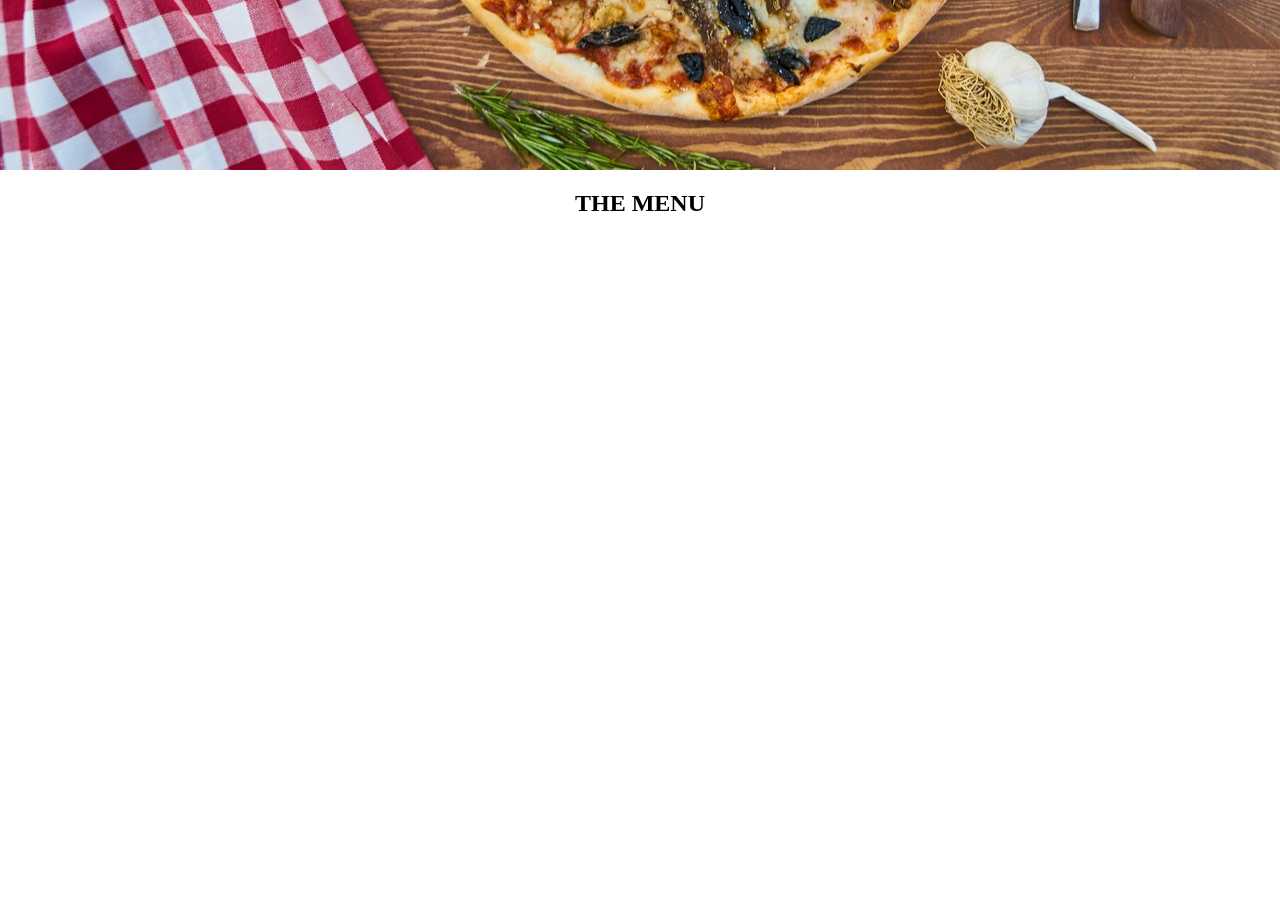
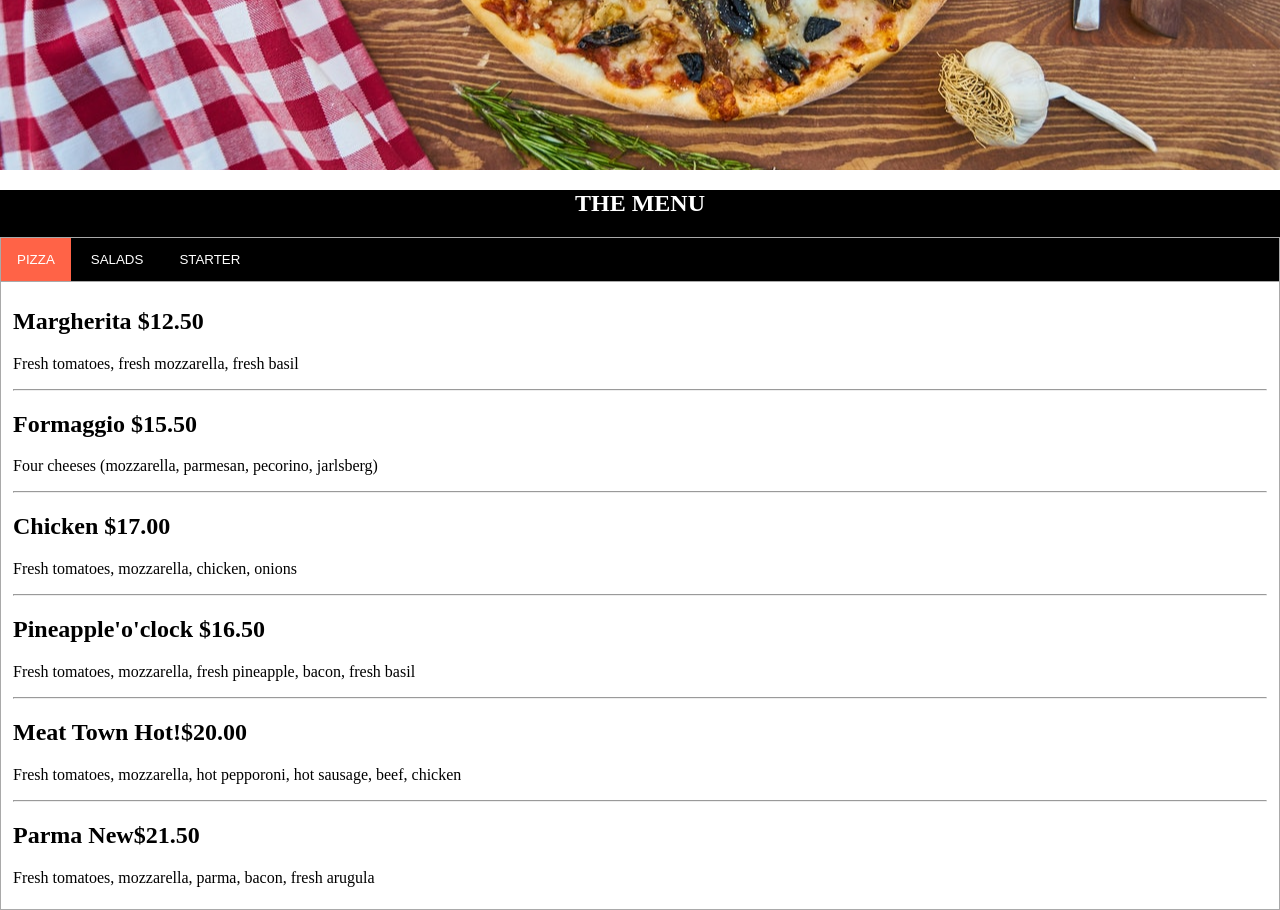
Before and after one commit to Albert4940/Albert-Pizza, a plain HTML site: page index.html in a window 1280 px wide. Shown: the part 500-1410 px from the top of the page. Before the commit the page ends 800 px from the top, so only its background shows below. Drawn offline with Linux system fonts and the light colour scheme.

Commit message:
i add the menu

```diff
--- a/index.html
+++ b/index.html
@@ -19,8 +19,101 @@
         </header>
         <section>
             <div id="menu">
-                <h1>THE MENU</h1>
+                <h1 style="color: white; text-align: center;">THE MENU</h1>
+                <!--tab links-->
+                <div class="tab">
+                    <button id="myButton" class="tablinks" onclick="openMenu(event,'Pizza')">PIZZA</button>
+                    <button class="tablinks" onclick="openMenu(event,'Pasta')">SALADS</button>
+                    <button class="tablinks" onclick="openMenu(event,'Starter')">STARTER</button>
+                </div>
+                <!--Tab Content Pizza-->
+                <div id="Pizza" class="tabcontent" >
+                    <h1><b>Margherita</b> <span class="">$12.50</span></h1>
+                    <p class="">Fresh tomatoes, fresh mozzarella, fresh basil</p>
+                    <hr>
+
+                    <h1><b>Formaggio</b> <span class="">$15.50</span></h1>
+                    <p class="">Four cheeses (mozzarella, parmesan, pecorino, jarlsberg)</p>
+                    <hr>
+
+                    <h1><b>Chicken</b> <span class="">$17.00</span></h1>
+                    <p class="">Fresh tomatoes, mozzarella, chicken, onions</p>
+                    <hr>
+
+                    <h1><b>Pineapple'o'clock</b> <span class="">$16.50</span></h1>
+                    <p class="">Fresh tomatoes, mozzarella, fresh pineapple, bacon, fresh basil</p>
+                    <hr>
+
+                    <h1><b>Meat Town</b> <span class="">Hot!</span><span class="">$20.00</span></h1>
+                    <p class="">Fresh tomatoes, mozzarella, hot pepporoni, hot sausage, beef, chicken</p>
+                    <hr>
+
+                    <h1><b>Parma</b> <span class="">New</span><span class="">$21.50</span></h1>
+                    <p class="">Fresh tomatoes, mozzarella, parma, bacon, fresh arugula</p>
+                </div>
+
+                <!--Tab Content Pasta-->
+                <div id="Pasta"class="tabcontent">
+                    <h1><b>Lasagna</b> <span class="">Popular</span> <span class="">$13.50</span></h1>
+                    <p class="">Special sauce, mozzarella, parmesan, ground beef</p>
+                    <hr>
+
+                    <h1><b>Ravioli</b> <span class="">$14.50</span></h1>
+                    <p class="">Ravioli filled with cheese</p>
+                    <hr>
+
+                    <h1><b>Spaghetti Classica</b> <span class="">$11.00</span></h1>
+                    <p class="">Fresh tomatoes, onions, ground beef</p>
+                    <hr>
+
+                    <h1><b>Seafood pasta</b> <span class= "">$25.50</span></h1>
+                    <p class="">Salmon, shrimp, lobster, garlic</p>
+                </div>
+
+                <!--Tab Content Starter-->
+                <div id="Starter" class="tabcontent">
+                    <h1><b>Today's Soup</b> <span  class="">Seasonal</span><span class= "">$5.50</span></h1>
+                    <p class="">Ask the waiter</p>
+                    <hr>
+
+                    <h1><b>Bruschetta</b> <span class= "">$8.50</span></h1>
+                    <p class="">Bread with pesto, tomatoes, onion, garlic</p>
+                    <hr>
+
+                    <h1><b>Garlic bread</b> <span class= "">$9.50</span></h1>
+                    <p class="">Grilled ciabatta, garlic butter, onions</p>
+                    <hr>
+
+                    <h1><b>Tomozzarella</b> <span class= "">$10.50</span></h1>
+                    <p class="">Tomatoes and mozzarella</p>
+
+                </div>
             </div>
         </section>
+        <script >
+            function openMenu(evt, menuName){
+
+    var i, tabcontent, tablinks;
+
+    // Get all elements with class="tabcontent" and hide them
+    tabcontent = document.getElementsByClassName('tabcontent');
+    for(i=0; i<tabcontent.length;i++)
+    {
+        tabcontent[i].style.display = 'none';
+    }
+
+    // Get all elements with class="tablinks" and remove the class "active"
+   tablinks = document.getElementsByClassName('tablinks');
+    for(i = 0; i < tablinks.length; i++){
+        tablinks[i].className = tablinks[i].className.replace(" active","");
+    }
+
+    // Show the current tab, and add an "active" class to the button that opened the tab
+     document.getElementById(menuName).style.display = "block";
+    evt.currentTarget.className += " active";
+}
+
+document.getElementById("myButton").click();
+        </script>
     </body>
 </html>
--- a/src/index.css
+++ b/src/index.css
@@ -50,6 +50,42 @@ header{
     margin-left: 43%;
 }
 
-h1{
-    text-align: center;
+
+
+#menu{
+    background-color: black;
+
 }
+
+.tab{
+    /* overflow: hidden; */
+
+    border: 1px solid darkgray;
+    background-color: black;
+}
+
+.tab button{
+    background-color: inherit;
+    color: white;
+    border: none;
+    outline: none;
+    cursor: pointer;
+    padding: 14px 16px;
+    transition: 0.3s;
+}
+
+.tab button:hover{
+    background-color: tomato;
+}
+
+.tab button.active{
+    background-color: tomato;
+}
+
+.tabcontent{
+    display: none;
+    background-color: white;
+    padding: 6px 12px;
+    border: 1px solid darkgray;
+    border-top: none;
+}
```
Also changed, not shown: src/menu.js (added, +22 -0 lines).
